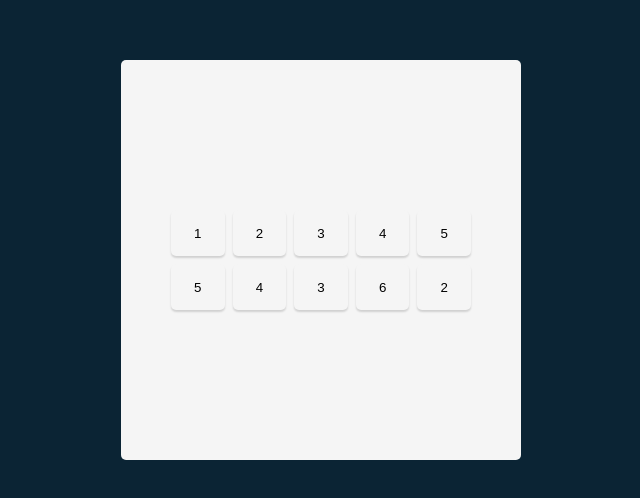
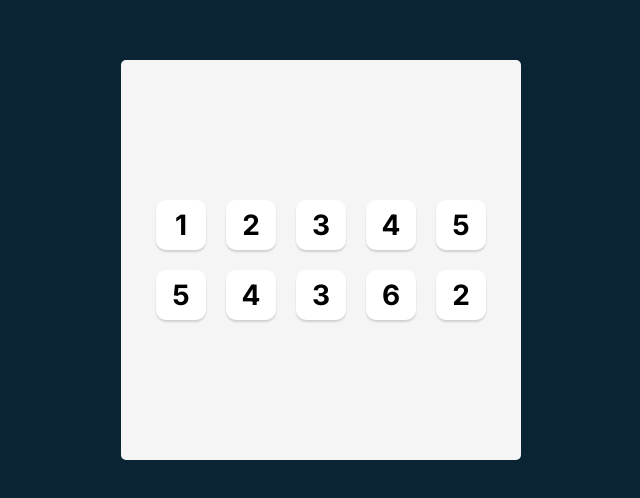
Before and after one commit to HacheGe60/tenzies, a React (Vite) app: page / in a window 1280 px wide. Shown: the part 140-638 px from the top of the page, without its empty margins (319-959 px from the left). Built offline with nearby package versions, Linux system fonts and the light colour scheme.

Commit message:
Scrimba way

```diff
--- a/Die.jsx
+++ b/Die.jsx
@@ -1,5 +1,5 @@
 export default function Die({ value }) {
   return (
-    <button className="die">{value}</button>
+    <button>{value}</button>
   );
 }
--- a/index.css
+++ b/index.css
@@ -22,30 +22,29 @@ div#root {
 
 main {
   background-color: #F5F5F5;
-  width: 100%;
   height: 100%;
   border-radius: 5px;
   display: flex;
+  flex-direction: column;
   justify-content: center;
   align-items: center;
 }
 
 .dice-container {
   display: grid;
-  grid-template-columns: repeat(5, 1fr);
-  grid-template-rows: repeat(2, 1fr);
-  width: 75%;
-  height: 25%;
-  gap: 0.5rem;
+  grid-template: auto auto / repeat(5, 1fr);
+  gap: 20px;
 }
 
-.die {
-  background-color: #f5f5f5;
+.dice-container button {
+  height: 50px;
+  width: 50px;
   box-shadow: 0px 2px 2px rgba(0, 0, 0, 0.15);
-  border-radius: 5px;
-  display: flex;
-  justify-content: center;
-  align-items: center;
+  border-radius: 10px;
   border: none;
-  padding: 0;
+  background-color: white;
+  font-family: Inter, sans-serif;
+  font-size: 1.75rem;
+  font-weight: bold;
+  cursor: pointer;
 }
```
